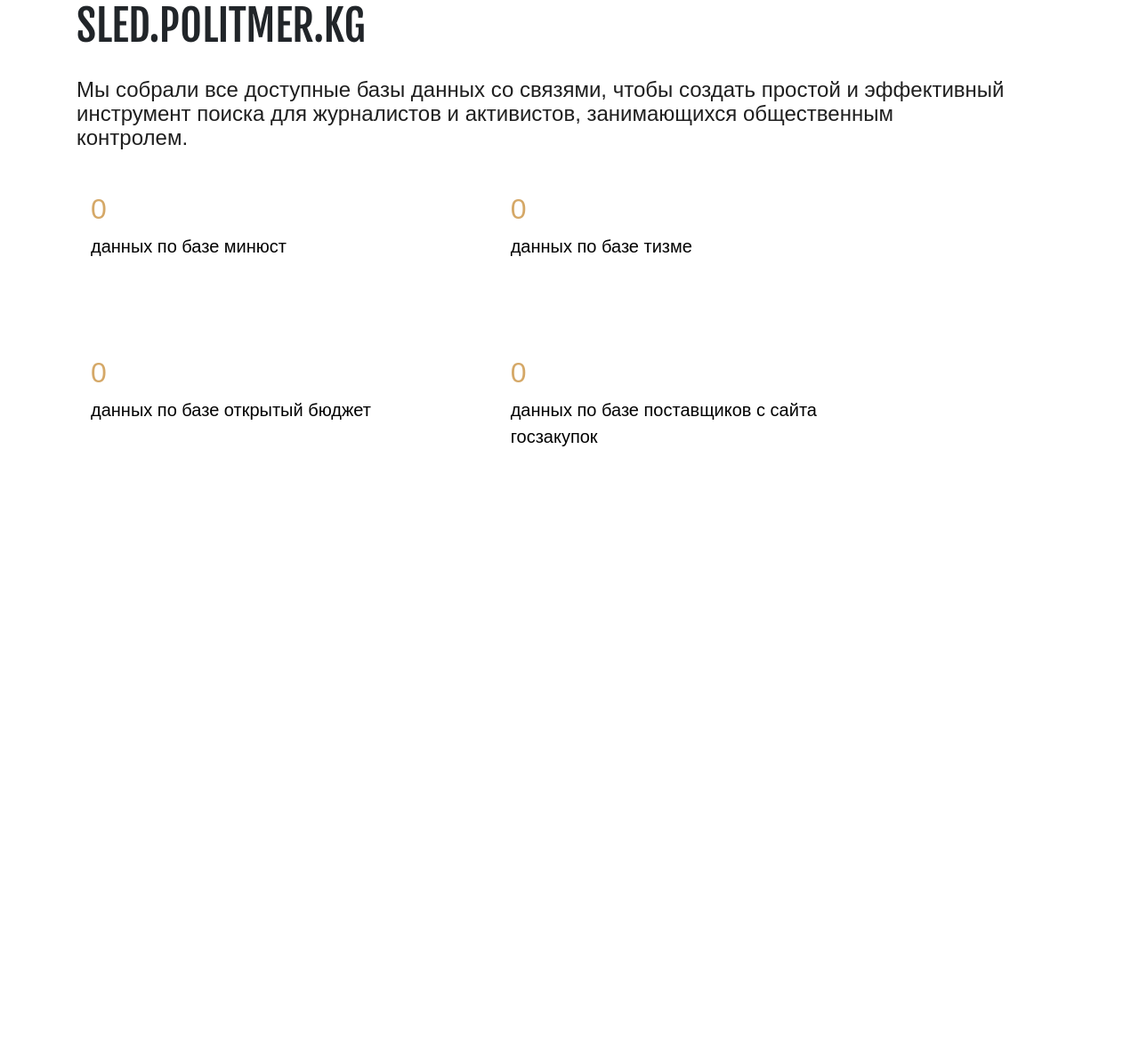
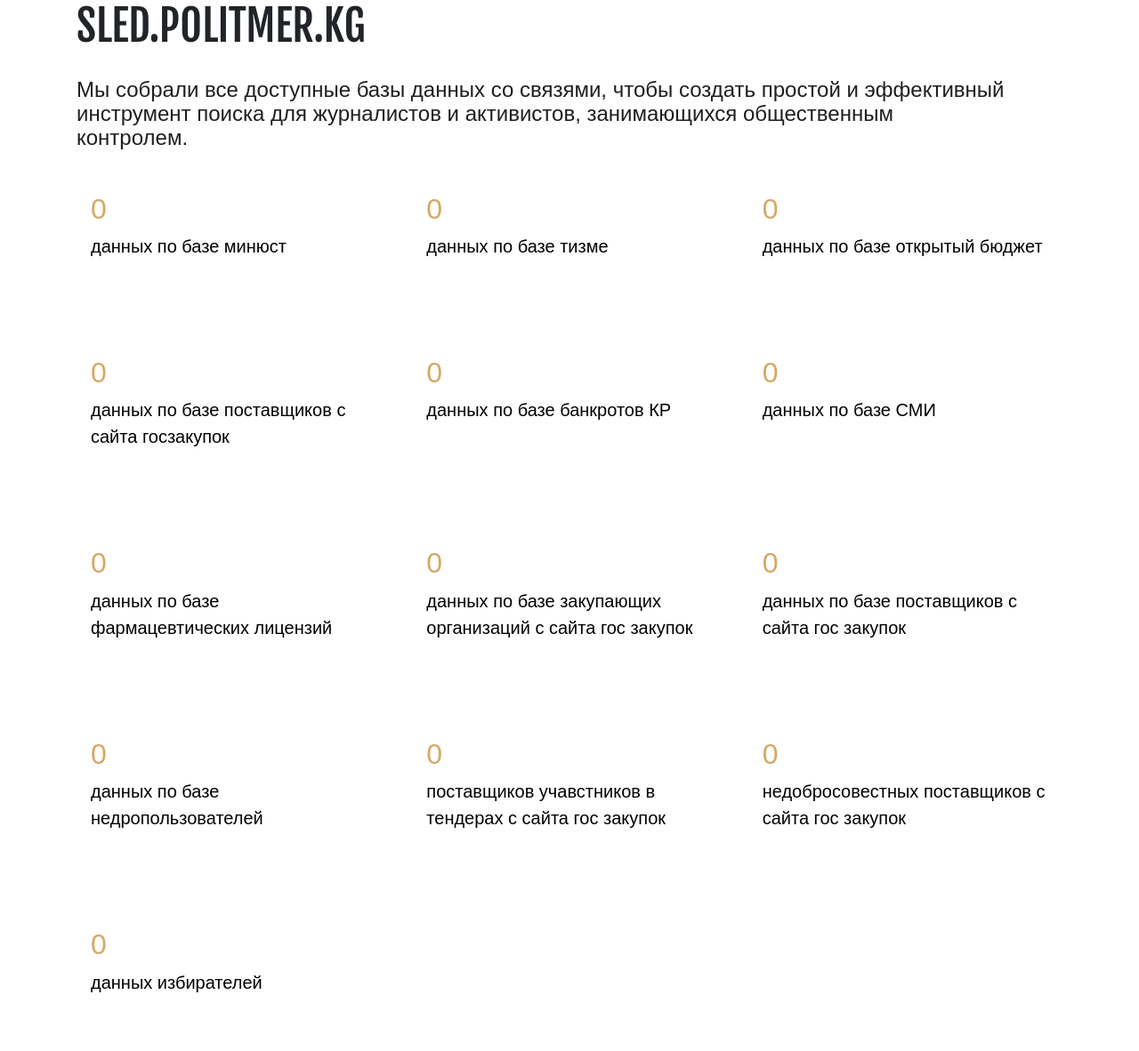
Before and after one commit to aydarbekov/sled2, a Django app: page / in a window 1280 px wide. Shown: the part 161-1343 px from the top of the page at 89% size. Before the commit the page ends 663 px from the top, so only its background shows below. Run offline with Django 3.2, Linux system fonts and the light colour scheme; data that the repository does not hold is empty; some libraries are stand-ins or nearby versions.

Commit message:
доработка

```diff
--- a/source/webapp/templates/base.html
+++ b/source/webapp/templates/base.html
@@ -6,7 +6,7 @@
     <meta name="viewport"
           content="width=device-width, user-scalable=no, initial-scale=1.0, maximum-scale=1.0, minimum-scale=1.0">
     <meta http-equiv="X-UA-Compatible" content="ie=edge">
-    <title>{% block title %}MySite{% endblock %}</title>
+    <title>{% block title %}Sled{% endblock %}</title>
     <link rel="stylesheet" href="https://stackpath.bootstrapcdn.com/bootstrap/5.0.0-alpha1/css/bootstrap.min.css" integrity="sha384-r4NyP46KrjDleawBgD5tp8Y7UzmLA05oM1iAEQ17CSuDqnUK2+k9luXQOfXJCJ4I" crossorigin="anonymous">
     <link rel="preconnect" href="https://fonts.gstatic.com">
     <link href="https://fonts.googleapis.com/css2?family=Fjalla+One&display=swap" rel="stylesheet">
--- a/source/webapp/templates/index.html
+++ b/source/webapp/templates/index.html
@@ -1,5 +1,5 @@
 {% extends 'base.html' %}
-{% block title %}Files{% endblock %}
+{% block title %}Sled{% endblock %}
 {% block menu %}
     {#    <a class="nav-link active" aria-current="page" href="{% url 'webapp:search' %}">Home</a>#}
 {% endblock %}
@@ -23,7 +23,7 @@
         <span class="descr">Мы собрали все доступные базы данных со связями, чтобы создать простой и эффективный инструмент поиска для журналистов и активистов, занимающихся общественным контролем.</span>
     </div>
     <div class="row">
-        <div class="col-sm-5">
+        <div class="col-sm-4">
             <div class="card">
                 <div class="card-body">
                     <h2 class="count_title">{{ firms_count }}</h2>
@@ -31,7 +31,7 @@
                 </div>
             </div>
         </div>
-        <div class="col-sm-5">
+        <div class="col-sm-4">
             <div class="card">
                 <div class="card-body">
                     <h2 class="count_title">{{ peoples_count }}</h2>
@@ -39,7 +39,7 @@
                 </div>
             </div>
         </div>
-        <div class="col-sm-5">
+        <div class="col-sm-4">
             <div class="card">
                 <div class="card-body">
                     <h2 class="count_title">{{ budgets_count }}</h2>
@@ -47,7 +47,7 @@
                 </div>
             </div>
         </div>
-        <div class="col-sm-5">
+        <div class="col-sm-4">
             <div class="card">
                 <div class="card-body">
                     <h2 class="count_title">{{ supliers_count }}</h2>
@@ -55,5 +55,77 @@
                 </div>
             </div>
         </div>
+        <div class="col-sm-4">
+            <div class="card">
+                <div class="card-body">
+                    <h2 class="count_title">{{ bankrupts_count }}</h2>
+                    <p class="count_description">данных по базе банкротов КР</p>
+                </div>
+            </div>
+        </div>
+        <div class="col-sm-4">
+            <div class="card">
+                <div class="card-body">
+                    <h2 class="count_title">{{ smi_count }}</h2>
+                    <p class="count_description">данных по базе СМИ</p>
+                </div>
+            </div>
+        </div>
+        <div class="col-sm-4">
+            <div class="card">
+                <div class="card-body">
+                    <h2 class="count_title">{{ farm_count }}</h2>
+                    <p class="count_description">данных по базе фармацевтических лицензий</p>
+                </div>
+            </div>
+        </div>
+        <div class="col-sm-4">
+            <div class="card">
+                <div class="card-body">
+                    <h2 class="count_title">{{ tender_buyers_count }}</h2>
+                    <p class="count_description">данных по базе закупающих организаций с сайта гос закупок</p>
+                </div>
+            </div>
+        </div>
+        <div class="col-sm-4">
+            <div class="card">
+                <div class="card-body">
+                    <h2 class="count_title">{{ suppliers_count }}</h2>
+                    <p class="count_description">данных по базе поставщиков с сайта гос закупок</p>
+                </div>
+            </div>
+        </div>
+        <div class="col-sm-4">
+            <div class="card">
+                <div class="card-body">
+                    <h2 class="count_title">{{ gkpen_count }}</h2>
+                    <p class="count_description">данных по базе недропользователей</p>
+                </div>
+            </div>
+        </div>
+        <div class="col-sm-4">
+            <div class="card">
+                <div class="card-body">
+                    <h2 class="count_title">{{ supplier_det_count }}</h2>
+                    <p class="count_description">поставщиков учавстников в тендерах с сайта гос закупок</p>
+                </div>
+            </div>
+        </div>
+        <div class="col-sm-4">
+            <div class="card">
+                <div class="card-body">
+                    <h2 class="count_title">{{ tender_black_list_count }}</h2>
+                    <p class="count_description">недобросовестных поставщиков с сайта гос закупок</p>
+                </div>
+            </div>
+        </div>
+        <div class="col-sm-4">
+            <div class="card">
+                <div class="card-body">
+                    <h2 class="count_title">{{ tizme_count }}</h2>
+                    <p class="count_description">данных избирателей</p>
+                </div>
+            </div>
+        </div>
     </div>
 {% endblock %}
--- a/source/webapp/templates/open_budget.html
+++ b/source/webapp/templates/open_budget.html
@@ -23,7 +23,7 @@
 {#    </div>#}
     <div class="container detail">
             <dl class="row">
-            <h7 class="text-center">Данные по базе минюст</h7>
+            <h7 class="text-center">Данные по гос бюджету</h7>
                     {% for b in budget %}
                             <div class="col-sm-3">ИНН</div>
                             <dd class="col-sm-9">{{ b.inn}}</dd>
--- a/source/webapp/views.py
+++ b/source/webapp/views.py
@@ -10,7 +10,7 @@
 from django.views.generic import DetailView, ListView, TemplateView
 
 from webapp.models import Firma, People, OpenBudget, Supliers, Tender, WinnerDetailed, Tizme, Farm, Bankrupt, \
-    TenderBlackList, Gkpen, TenderBuyers, SupplierDetailed
+    TenderBlackList, Gkpen, TenderBuyers, SupplierDetailed, Smi
 
 PAGE_NUM_ITEMS = 10
 
@@ -27,6 +27,16 @@
         context['peoples_count'] = People.objects.count()
         context['budgets_count'] = OpenBudget.objects.count()
         context['supliers_count'] = Supliers.objects.count()
+        context['bankrupts_count'] = Bankrupt.objects.count()
+        context['smi_count'] = Smi.objects.count()
+        context['farm_count'] = Farm.objects.count()
+        context['tender_buyers_count'] = TenderBuyers.objects.count()
+        context['suppliers_count'] = Supliers.objects.count()
+        context['gkpen_count'] = Gkpen.objects.count()
+        context['supplier_det_count'] = SupplierDetailed.objects.count()
+        context['tender_black_list_count'] = TenderBlackList.objects.count()
+        context['tizme_count'] = Tizme.objects.count()
+        context['winner_det_count'] = WinnerDetailed.objects.count()
 
         return context
 
@@ -327,7 +337,7 @@
 #         return render(request=request, template_name=self.template_name, context=context)
 
 
-class BudgetView(LoginRequiredMixin, ListView):
+class BudgetView(ListView):
     template_name = "open_budget.html"
     model = Firma
 
@@ -360,7 +370,7 @@
         )
 
 
-class TenderView(LoginRequiredMixin, ListView):
+class TenderView(ListView):
     template_name = "tender_winners.html"
     context_object_name = "tenders"
     paginate_by = 50
@@ -379,7 +389,7 @@
         return context
 
 
-class SupplieredView(LoginRequiredMixin, ListView):
+class SupplieredView(ListView):
     template_name = "tender_suppliered.html"
     context_object_name = "tenders"
     paginate_by = 50
```
Also changed, not shown: source/webapp/templates/tender_winners.html (added, +148 -0 lines).
